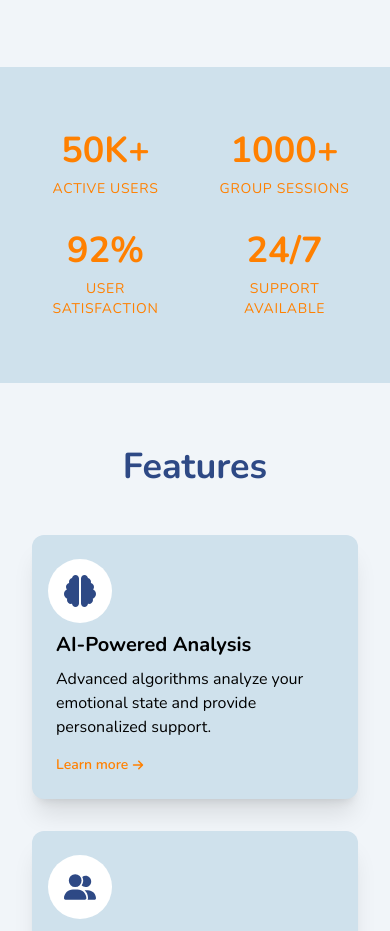
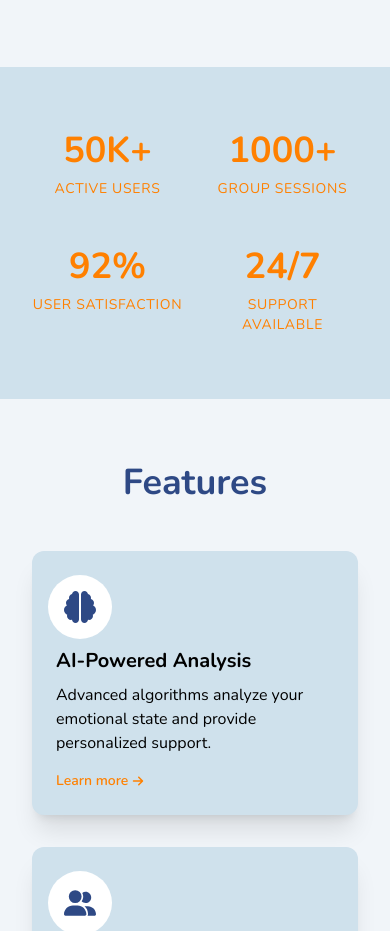
Before and after one commit to ahmed-ehab-reffat/mentally, a Next.js app: page / in a window 390 px wide. Shown: the part 787-1718 px from the top of the page. Built offline with nearby package versions, Linux system fonts and the light colour scheme.

Commit message:
make vertical gap

```diff
--- a/components/home/stats.tsx
+++ b/components/home/stats.tsx
@@ -2,7 +2,7 @@ export default function Stats() {
   return (
     <section id="stats" className="bg-light">
       <div className="container mx-auto px-8 py-16">
-        <div className="grid grid-cols-2 md:grid-cols-4 gap-8">
+        <div className="grid grid-cols-2 md:grid-cols-4 gap-y-12 gap-x-6 lg:gap-x-8">
           {stats.map((stat, index) => (
             <div key={index} className="text-center">
               <div className="text-4xl text-secondry font-bold mb-2">
```
